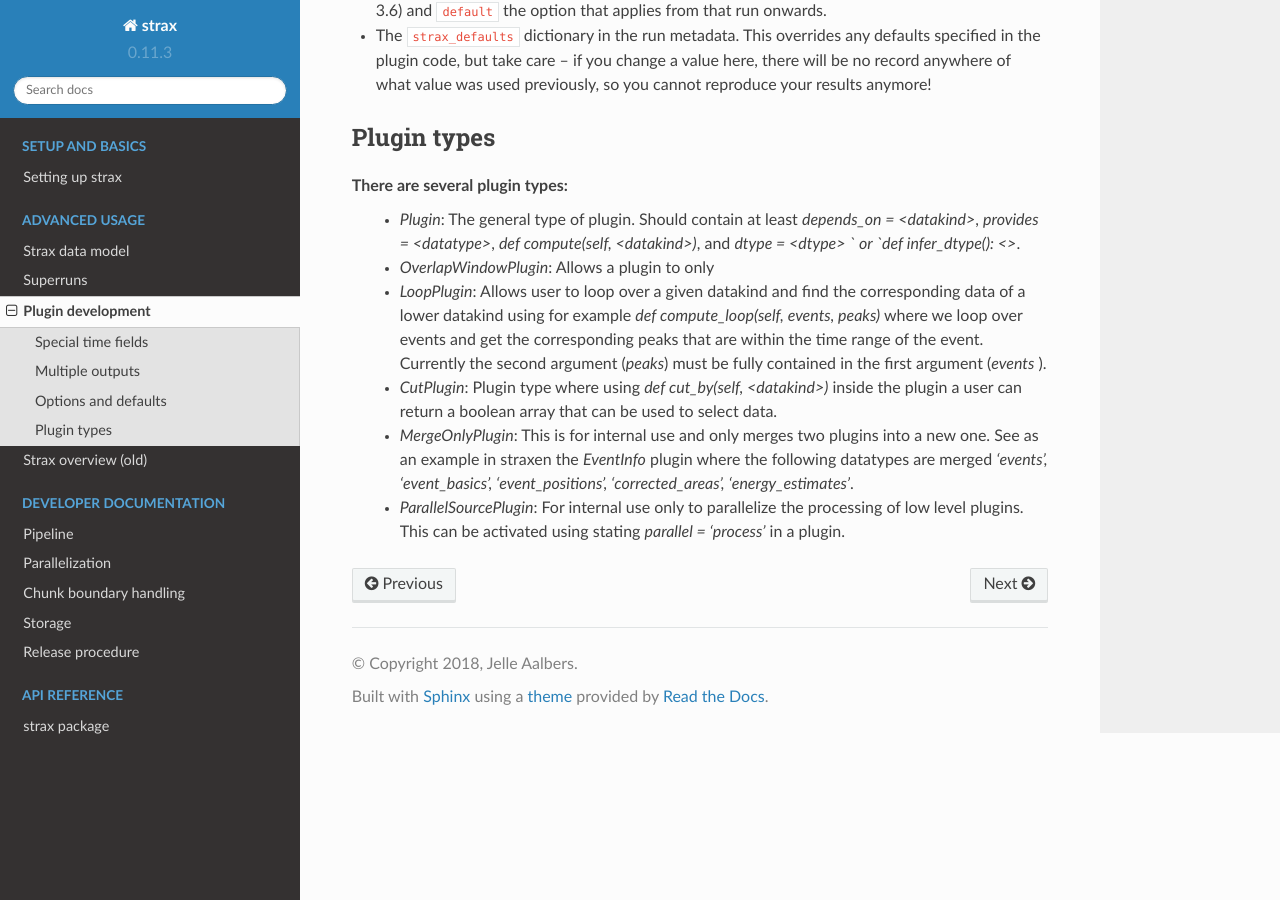
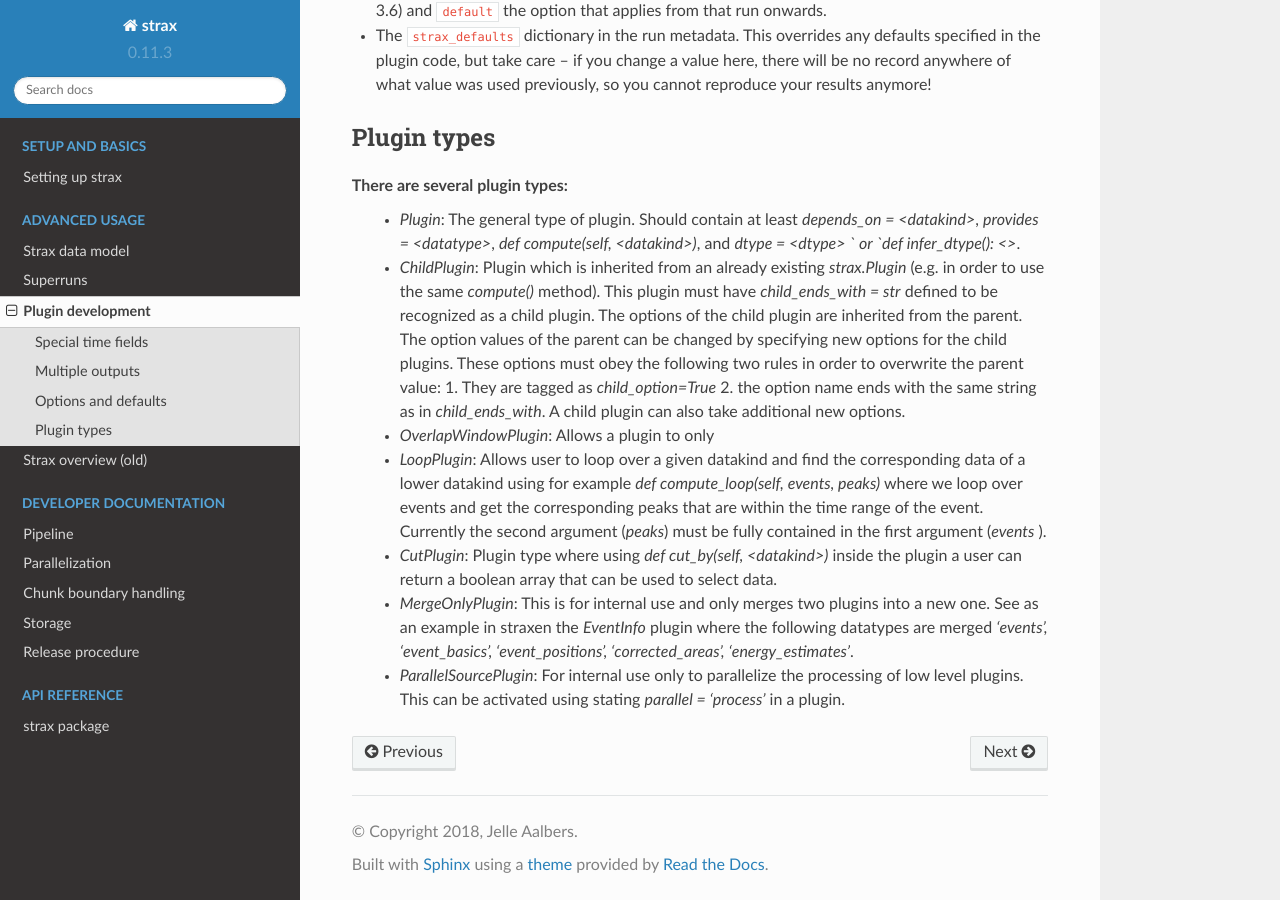
Before and after one commit to AxFoundation/strax, a Sphinx documentation site: the page built from docs/source/advanced/plugin_dev.rst, in a window 1280 px wide and 900 px high, scrolled down 1570 px. Built offline with Sphinx 7.4.7 and the Read the Docs theme 2.0.0, drawn with Linux system fonts in a browser that asks for light colours.

Commit message:
Updated docs with child plugin.

```diff
--- a/docs/source/advanced/plugin_dev.rst
+++ b/docs/source/advanced/plugin_dev.rst
@@ -48,6 +48,7 @@ Plugin types
 
 There are several plugin types:
    * `Plugin`: The general type of plugin. Should contain at least `depends_on = <datakind>`, `provides = <datatype>`, `def compute(self, <datakind>)`, and `dtype = <dtype> ` or `def infer_dtype(): <>`.
+   * `ChildPlugin`: Plugin which is inherited from an already existing `strax.Plugin` (e.g. in order to use the same `compute()` method). This plugin must have `child_ends_with  = str` defined to be recognized as a child plugin. The options of the child plugin are inherited from the parent. The option values of the parent can be changed by specifying new options for the child plugins. These options must obey the following two rules in order to overwrite the parent value: 1. They are tagged as `child_option=True` 2. the option name ends with the same string as in `child_ends_with`. A child plugin can also take additional new options.
    * `OverlapWindowPlugin`: Allows a plugin to only
    * `LoopPlugin`: Allows user to loop over a given datakind and find the corresponding data of a lower datakind using for example `def compute_loop(self, events, peaks)` where we loop over events and get the corresponding peaks that are within the time range of the event. Currently the second argument (`peaks`) must be fully contained in the first argument (`events` ).
    * `CutPlugin`: Plugin type where using `def cut_by(self, <datakind>)` inside the plugin a user can return a boolean array that can be used to select data.
```
